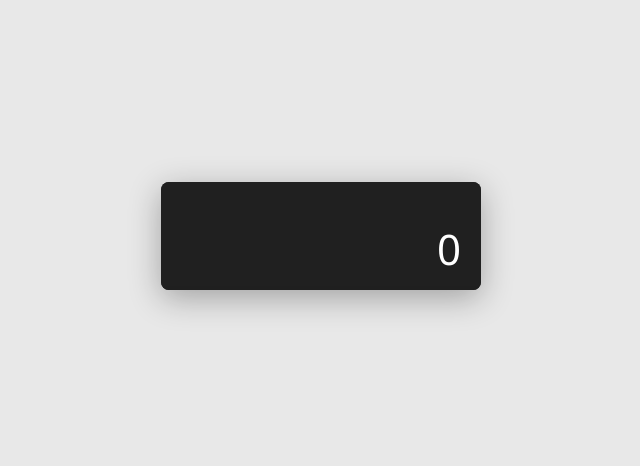
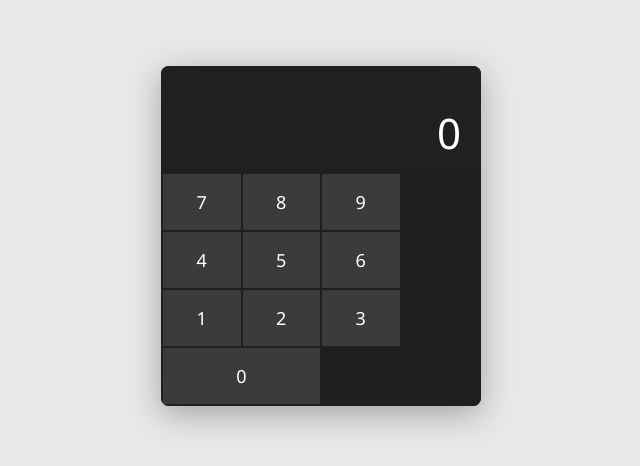
Before and after one commit to Archer953/calculator, a Vue app: page / in a window 1280 px wide. Shown: the part 164-630 px from the top of the page, without its empty margins (319-959 px from the left). Built offline with nearby package versions, Linux system fonts and the light colour scheme.

Commit message:
feat: 数字按钮（0-9）— CalculatorButton 组件 + Grid 显式定位排布

```diff
--- a/src/App.vue
+++ b/src/App.vue
@@ -1,14 +1,41 @@
 <script setup>
 import CalculatorDisplay from './components/CalculatorDisplay.vue'
+import CalculatorButton from './components/CalculatorButton.vue'
+
+const buttons = [
+  // 第 2 行：数字 7 8 9（第 4 列运算符后续填充）
+  { label: '7', type: 'number', row: 2, col: 1 },
+  { label: '8', type: 'number', row: 2, col: 2 },
+  { label: '9', type: 'number', row: 2, col: 3 },
+  // 第 3 行：数字 4 5 6
+  { label: '4', type: 'number', row: 3, col: 1 },
+  { label: '5', type: 'number', row: 3, col: 2 },
+  { label: '6', type: 'number', row: 3, col: 3 },
+  // 第 4 行：数字 1 2 3
+  { label: '1', type: 'number', row: 4, col: 1 },
+  { label: '2', type: 'number', row: 4, col: 2 },
+  { label: '3', type: 'number', row: 4, col: 3 },
+  // 第 5 行：数字 0（占两列，小数点与等号后续填充）
+  { label: '0', type: 'number', row: 5, col: 1, wide: true },
+]
 </script>
 
 <template>
   <div class="calculator">
     <CalculatorDisplay />
 
-    <!-- 按钮区域占位 -->
     <div class="button-grid">
-      <!-- 按钮将在后续步骤中填充 -->
+      <CalculatorButton
+        v-for="btn in buttons"
+        :key="`${btn.row}-${btn.col}`"
+        :label="btn.label"
+        :type="btn.type"
+        :wide="btn.wide"
+        :style="{
+          gridRow: btn.row,
+          gridColumn: btn.wide ? `${btn.col} / span 2` : btn.col
+        }"
+      />
     </div>
   </div>
 </template>
--- /dev/null
+++ b/src/components/CalculatorButton.vue
@@ -0,0 +1,80 @@
+<script setup>
+defineProps({
+  label: {
+    type: String,
+    required: true
+  },
+  type: {
+    type: String,
+    default: 'number',
+    validator: (v) => ['number', 'operator', 'function', 'equals'].includes(v)
+  },
+  wide: {
+    type: Boolean,
+    default: false
+  }
+})
+
+defineEmits(['click'])
+</script>
+
+<template>
+  <button
+    class="calc-btn"
+    :class="[`btn-${type}`, { 'btn-wide': wide }]"
+    @click="$emit('click', label)"
+  >
+    {{ label }}
+  </button>
+</template>
+
+<style scoped>
+.calc-btn {
+  border: none;
+  font-family: 'Segoe UI', system-ui, -apple-system, sans-serif;
+  font-size: 18px;
+  cursor: pointer;
+  padding: 0;
+  height: 56px;
+  display: flex;
+  align-items: center;
+  justify-content: center;
+  transition: filter 0.1s;
+}
+
+.calc-btn:hover {
+  filter: brightness(1.3);
+}
+
+.calc-btn:active {
+  filter: brightness(0.8);
+}
+
+/* 数字按钮 */
+.btn-number {
+  background-color: #3b3b3b;
+  color: #ffffff;
+}
+
+/* 运算符按钮 */
+.btn-operator {
+  background-color: #323232;
+  color: #ffffff;
+}
+
+/* 功能按钮 */
+.btn-function {
+  background-color: #323232;
+  color: #ffffff;
+}
+
+/* 等号按钮 */
+.btn-equals {
+  background-color: #4cc2ff;
+  color: #1f1f1f;
+}
+
+.btn-wide {
+  grid-column: span 2;
+}
+</style>
```
